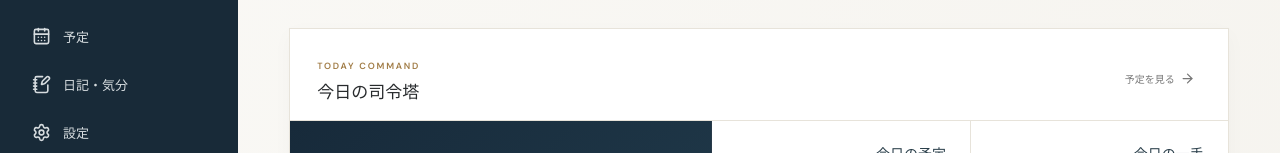
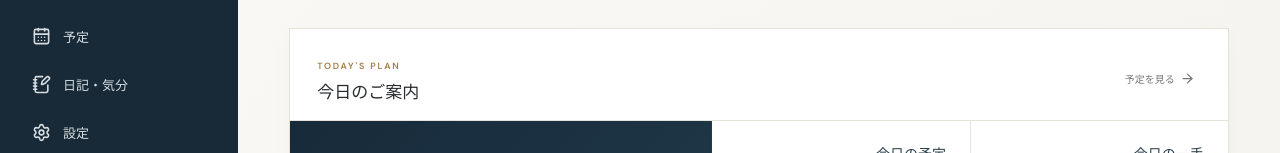
Before and after one commit to amuco-chan/lady-butler, a React (Vite) app: page / in a window 1280 px wide. Shown: the part 212-365 px from the top of the page. Built offline with nearby package versions, Linux system fonts and the light colour scheme.

Commit message:
Rename daily command section

```diff
--- a/src/App.tsx
+++ b/src/App.tsx
@@ -341,7 +341,7 @@ function HomePage({ name, tasks, events, moodLogs, gptInbox, importNotice, go, a
       const needsCheck = item.confidence === 'low' || (item.ambiguities?.length ?? 0) > 0 || (item.type === 'task' ? item.deadlineIsFallback : item.startIsFallback)
       return <article key={item.id}><div className="inbox-icon"><Inbox size={17}/></div><div><strong>{item.title}</strong>{item.type === 'event' ? <span>予定 ・ {item.startIsFallback ? '開始日時未設定' : `${eventTime?.label} ${eventTime?.date} ${eventTime?.time}`}{item.location ? ` ・ ${item.location}` : ''}</span> : <span>{taskCategoryLabel(item.category)} ・ {item.deadlineIsFallback ? '締切未設定' : `${taskDeadline?.label} ${taskDeadline?.date}`} ・ 優先度{item.priority}</span>}{needsCheck && <div className="inbox-flags"><b>要確認</b>{item.ambiguities?.map(note => <i key={note}>{note}</i>)}</div>}{item.memo && <p>{item.memo}</p>}</div><div className="inbox-actions"><button className="primary" onClick={() => needsCheck ? reviewInboxItem(item) : acceptInboxItem(item)}>{needsCheck ? <Edit3 size={14}/> : <Plus size={14}/>} {needsCheck ? '確認して追加' : item.type === 'event' ? '予定に追加' : 'やることに追加'}</button><button onClick={() => dismissInboxItem(item.id)}>見送る</button></div></article>
     })}</div> : <p className="inbox-empty">確認が必要なものはありません。</p>}</section>}
-    <section className="card command-card"><div className="section-title"><div><span>TODAY COMMAND</span><h2>今日の司令塔</h2></div><button className="text-button" onClick={() => go('calendar')}>予定を見る <ArrowRight size={15}/></button></div><div className="command-grid"><div className="command-summary"><span>BUTLER'S PLAN</span><h2>{commandTitle}</h2><p>{commandBody}</p><div className="command-pills"><b>気分 {moodLabel}</b><b>作業目安 {workMinutes}分</b><b>今日の予定 {todayEvents.length}件</b><b className={`load-${scheduleLoad}`}>予定負荷 {loadLabel}</b></div></div><div className="command-lanes"><div className="command-lane"><div><span>SCHEDULE</span><strong>今日の予定</strong></div>{todayEvents.length ? todayEvents.slice(0, 4).map(event => <CommandEvent key={event.id} event={event}/>) : <p className="command-empty">今日の予定はまだありません。移動や休憩を入れる余白として使えます。</p>}</div><div className="command-lane"><div><span>TODO</span><strong>今日の一手</strong></div>{plan.today.length ? <>{plan.today.slice(0, 4).map((task, i) => <CommandTask key={task.id} task={task} index={i}/>)}{deferredBySchedule > 0 && <p className="command-note">予定量に合わせて、{deferredBySchedule}件は明日以降候補へ回しました。</p>}</> : <p className="command-empty">急ぎのやることはありません。明日の準備を一つだけ。</p>}</div></div></div></section>
+    <section className="card command-card"><div className="section-title"><div><span>TODAY'S PLAN</span><h2>今日のご案内</h2></div><button className="text-button" onClick={() => go('calendar')}>予定を見る <ArrowRight size={15}/></button></div><div className="command-grid"><div className="command-summary"><span>BUTLER'S PLAN</span><h2>{commandTitle}</h2><p>{commandBody}</p><div className="command-pills"><b>気分 {moodLabel}</b><b>作業目安 {workMinutes}分</b><b>今日の予定 {todayEvents.length}件</b><b className={`load-${scheduleLoad}`}>予定負荷 {loadLabel}</b></div></div><div className="command-lanes"><div className="command-lane"><div><span>SCHEDULE</span><strong>今日の予定</strong></div>{todayEvents.length ? todayEvents.slice(0, 4).map(event => <CommandEvent key={event.id} event={event}/>) : <p className="command-empty">今日の予定はまだありません。移動や休憩を入れる余白として使えます。</p>}</div><div className="command-lane"><div><span>TODO</span><strong>今日の一手</strong></div>{plan.today.length ? <>{plan.today.slice(0, 4).map((task, i) => <CommandTask key={task.id} task={task} index={i}/>)}{deferredBySchedule > 0 && <p className="command-note">予定量に合わせて、{deferredBySchedule}件は明日以降候補へ回しました。</p>}</> : <p className="command-empty">急ぎのやることはありません。明日の準備を一つだけ。</p>}</div></div></div></section>
     <WeekPlanCard mode={weekMode} advice={weekAdvice} tasks={weekTasks} events={weekEvents} minutes={weekMinutes} lowMoodDays={lowMoodDays} go={go}/>
   </>
 }
```
